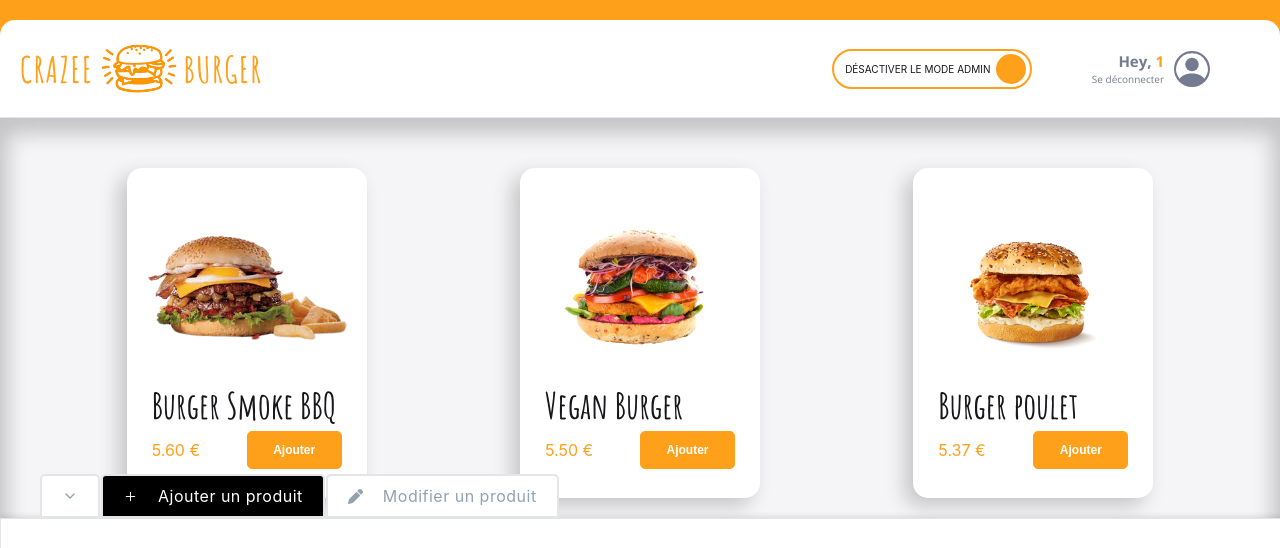
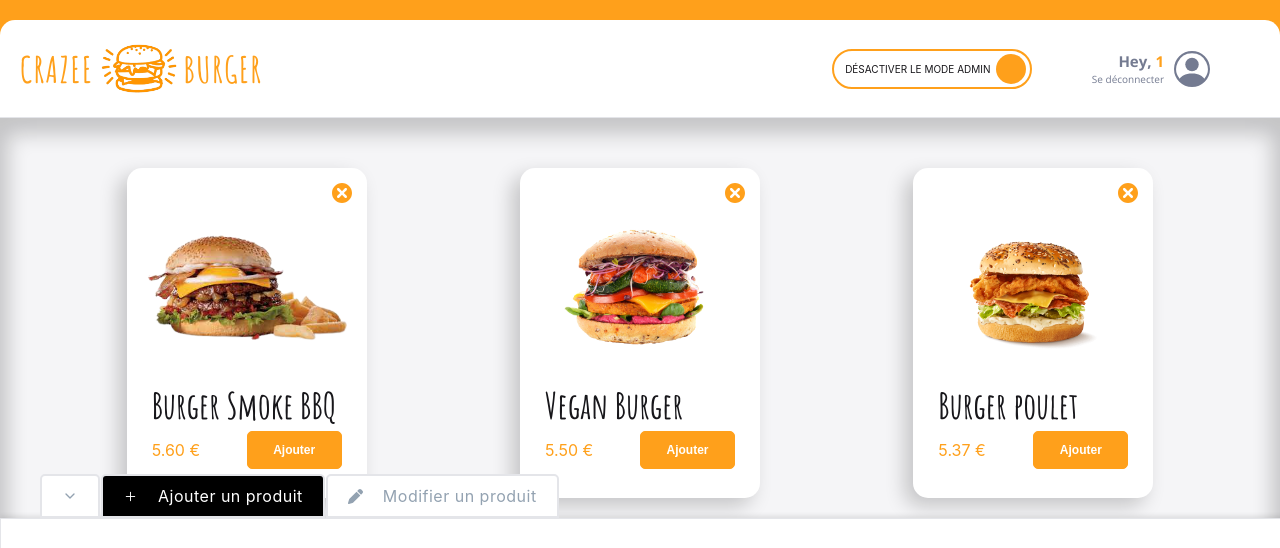
Before and after one commit to michelschmitt68/crazee-burger, a React (Vite) app: page /order/1 in a window 1280 px wide. Both pictures are taken after a click on the label 931 px from the left and 68 px from the top of the page. Shown: the top 548 px of the page. Built offline with nearby package versions, Linux system fonts and the light colour scheme.

Commit message:
✨ F08:OrderPage < Main < Add button for delete menu

```diff
--- a/src/components/pages/order/Main/Item.jsx
+++ b/src/components/pages/order/Main/Item.jsx
@@ -2,10 +2,30 @@ import PropTypes from 'prop-types';
 import styled from 'styled-components';
 import { theme } from '../../../../theme';
 import PrimaryButton from '../../../reusableUI/ButtonPrimary';
+import { TiDelete } from 'react-icons/ti';
+import AdminContext from '../../../../contexts/AdminContext';
+import { useContext } from 'react';
+import MenusContext from '../../../../contexts/MenusContext';
 
-const Item = ({title, imageSource, price}) => {
+const Item = ({ title, imageSource, price }) => {
+
+  // context
+  const { isChecked } = useContext(AdminContext);
+  const { setMenus } = useContext(MenusContext);
+
+  const handleClickDelete = () => {
+    setMenus(prevMenus => prevMenus.filter(menu => menu.title !== title));
+  };
+
   return (
     <ItemStyled className="produit">
+      {isChecked && (
+        <PrimaryButton
+          Icon={<TiDelete className="icon" />}
+          className={"delete-menu-button"}
+          onClick={() => handleClickDelete()} // Corrigé ici
+        />
+      )}
       <div className="image">
         <img src={imageSource} alt={title} />
       </div>
@@ -19,19 +39,19 @@ const Item = ({title, imageSource, price}) => {
         </div>
       </div>
     </ItemStyled>
-  )
-}
+  );
+};
 
 export default Item;
 
-Item.propTypes= {
-    title: PropTypes.string,
-    imageSource: PropTypes.string,
-    price: PropTypes.number
-  }
+Item.propTypes = {
+  id: PropTypes.number.isRequired,
+  title: PropTypes.string.isRequired,
+  imageSource: PropTypes.string.isRequired,
+  price: PropTypes.number.isRequired,
+};
 
-
-  const ItemStyled = styled.div`
+const ItemStyled = styled.div`
   background: ${theme.colors.white};
   width: 240px;
   height: 330px;
@@ -41,6 +61,30 @@ Item.propTypes= {
   padding-bottom: 10px;
   box-shadow: -8px 8px 20px 0px rgb(0 0 0 / 20%);
   border-radius: ${theme.borderRadius.extraRound};
+  position: relative;
+
+  .delete-menu-button {
+    position: absolute;
+    top: 10px;
+    right: 10px;
+    padding: 0;
+    margin: 0;
+    width: 30px;
+    background-color: ${theme.colors.white};
+    border: none;
+    color: ${theme.colors.primary};
+    cursor: pointer;
+    &:hover:not(:disabled) {
+      border: none;
+    }
+    .icon {
+      width: 100%;
+      height: 100%;
+      margin: 0;
+      font-size: 20px;
+      padding: 0px;
+    }
+  }
 
   .image {
     width: 100%;
@@ -102,9 +146,8 @@ Item.propTypes= {
           padding: 12px;
           height: 38px;
           width: 95px;
-          ;
         }
       }
     }
   }
-`
+`;
```
